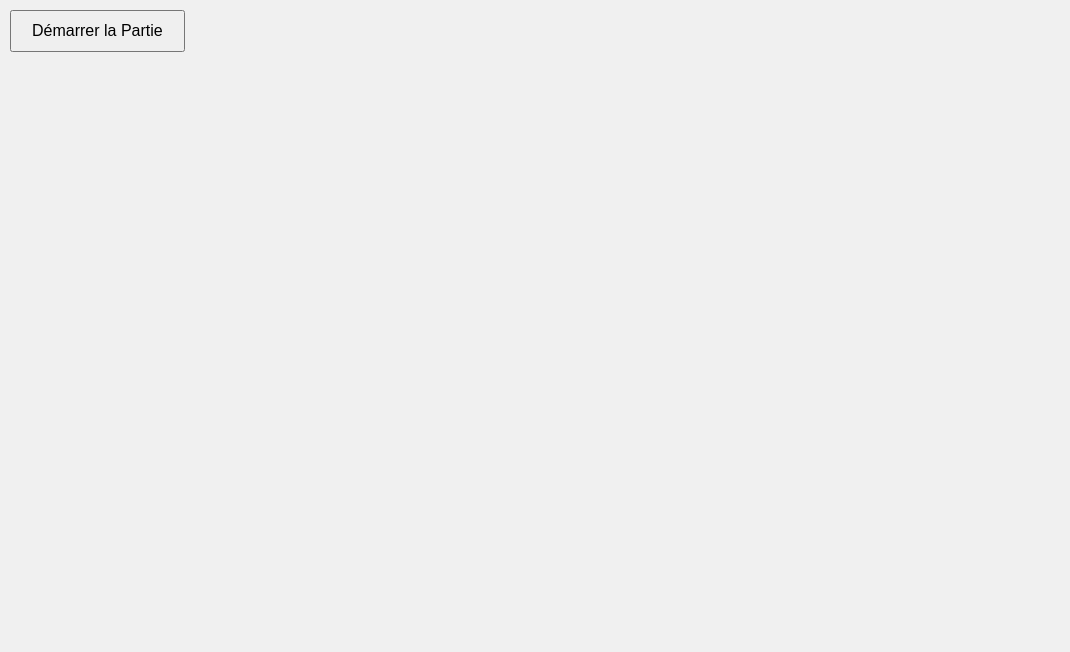
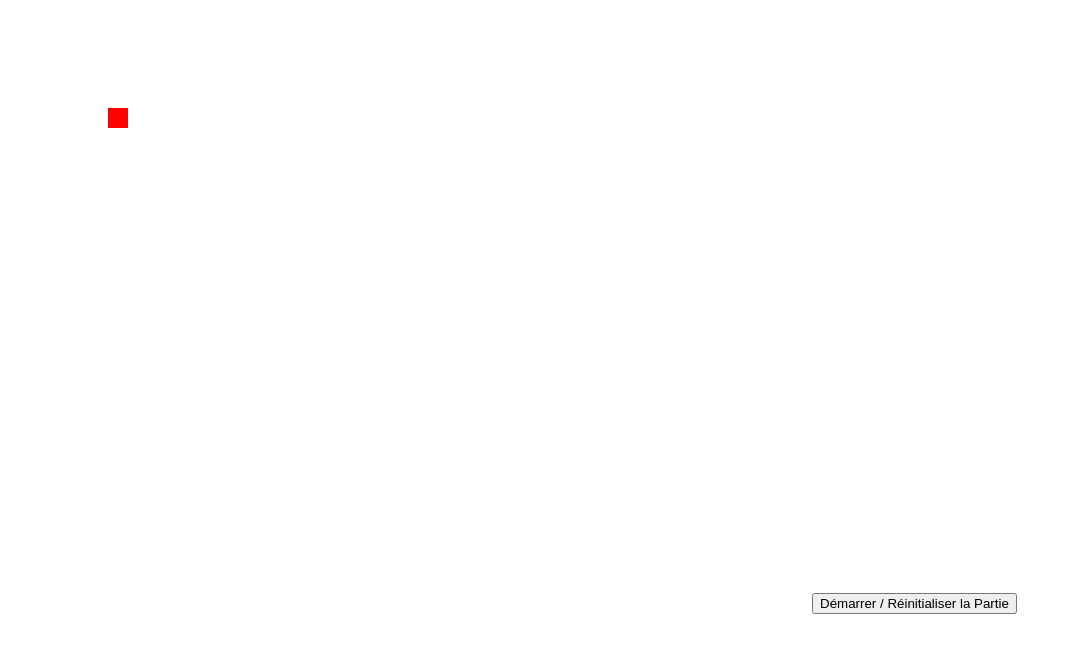
Before and after one commit to VianneyDubourg/Jeux, a website: page index.html in a window 1280 px wide. Shown: the whole page, without its empty margins (0-1070 px from the left). Drawn offline with nearby package versions, Linux system fonts and the light colour scheme; no server answers.

Commit message:
Update index.html

```diff
--- a/index.html
+++ b/index.html
@@ -4,89 +4,15 @@
     <meta charset="UTF-8">
     <meta name="viewport" content="width=device-width, initial-scale=1.0">
     <title>Jeu Multijoueur</title>
-    <style>
-        body { margin: 0; padding: 0; }
-        canvas { display: block; background: #f0f0f0; }
-        #startButton { position: absolute; top: 10px; left: 10px; padding: 10px 20px; font-size: 16px; cursor: pointer; }
-    </style>
+    <link rel="stylesheet" href="style.css">
 </head>
 <body>
-    <button id="startButton">Démarrer la Partie</button>
-    <canvas id="gameCanvas"></canvas>
+    <div class="game-container">
+        <canvas id="gameCanvas"></canvas>
+        <button id="startButton">Démarrer / Réinitialiser la Partie</button>
+    </div>
 
-    <script src="https://cdn.jsdelivr.net/npm/socket.io-client@4.6.1/dist/socket.io.min.js"></script>
-    <script>
-        const canvas = document.getElementById('gameCanvas');
-        const ctx = canvas.getContext('2d');
-        const startButton = document.getElementById('startButton');
-        const socket = io();
-
-        let playerColor = null;
-        let players = [];
-        let playerX = 100;
-        let playerY = 100;
-        let playerSpeed = 3;
-
-        // Ajuster la taille du canvas
-        canvas.width = window.innerWidth;
-        canvas.height = window.innerHeight;
-
-        // Recevoir la couleur du joueur
-        socket.on('color', (color) => {
-            playerColor = color;
-        });
-
-        // Recevoir la liste des joueurs
-        socket.on('players', (updatedPlayers) => {
-            players = updatedPlayers;
-            drawPlayers();
-        });
-
-        // Dessiner les joueurs et leur zone protégée
-        function drawPlayers() {
-            ctx.clearRect(0, 0, canvas.width, canvas.height);
-
-            players.forEach(player => {
-                // Dessiner la zone protégée (en vert translucide)
-                ctx.fillStyle = 'rgba(0, 255, 0, 0.3)';
-                ctx.fillRect(player.protectedZone.x, player.protectedZone.y, player.protectedZone.width, player.protectedZone.height);
-
-                // Dessiner le joueur
-                ctx.fillStyle = player.color;
-                ctx.fillRect(player.x, player.y, 50, 50);
-            });
-        }
-
-        // Détection des touches
-        const keys = {};
-        window.addEventListener('keydown', (e) => keys[e.key] = true);
-        window.addEventListener('keyup', (e) => keys[e.key] = false);
-
-        // Fonction pour déplacer le joueur
-        function movePlayer() {
-            if (playerColor) {
-                if (keys['ArrowUp']) playerY -= playerSpeed;
-                if (keys['ArrowDown']) playerY += playerSpeed;
-                if (keys['ArrowLeft']) playerX -= playerSpeed;
-                if (keys['ArrowRight']) playerX += playerSpeed;
-
-                socket.emit('move', { x: playerX, y: playerY });
-            }
-        }
-
-        // Démarrer ou réinitialiser la partie
-        startButton.addEventListener('click', () => {
-            socket.emit('reset');
-        });
-
-        // Boucle du jeu
-        function gameLoop() {
-            movePlayer();
-            drawPlayers();
-            requestAnimationFrame(gameLoop);
-        }
-
-        gameLoop();  // Lancer le jeu
-    </script>
+    <script src="/socket.io/socket.io.js"></script>
+    <script src="game.js"></script>
 </body>
 </html>
```
